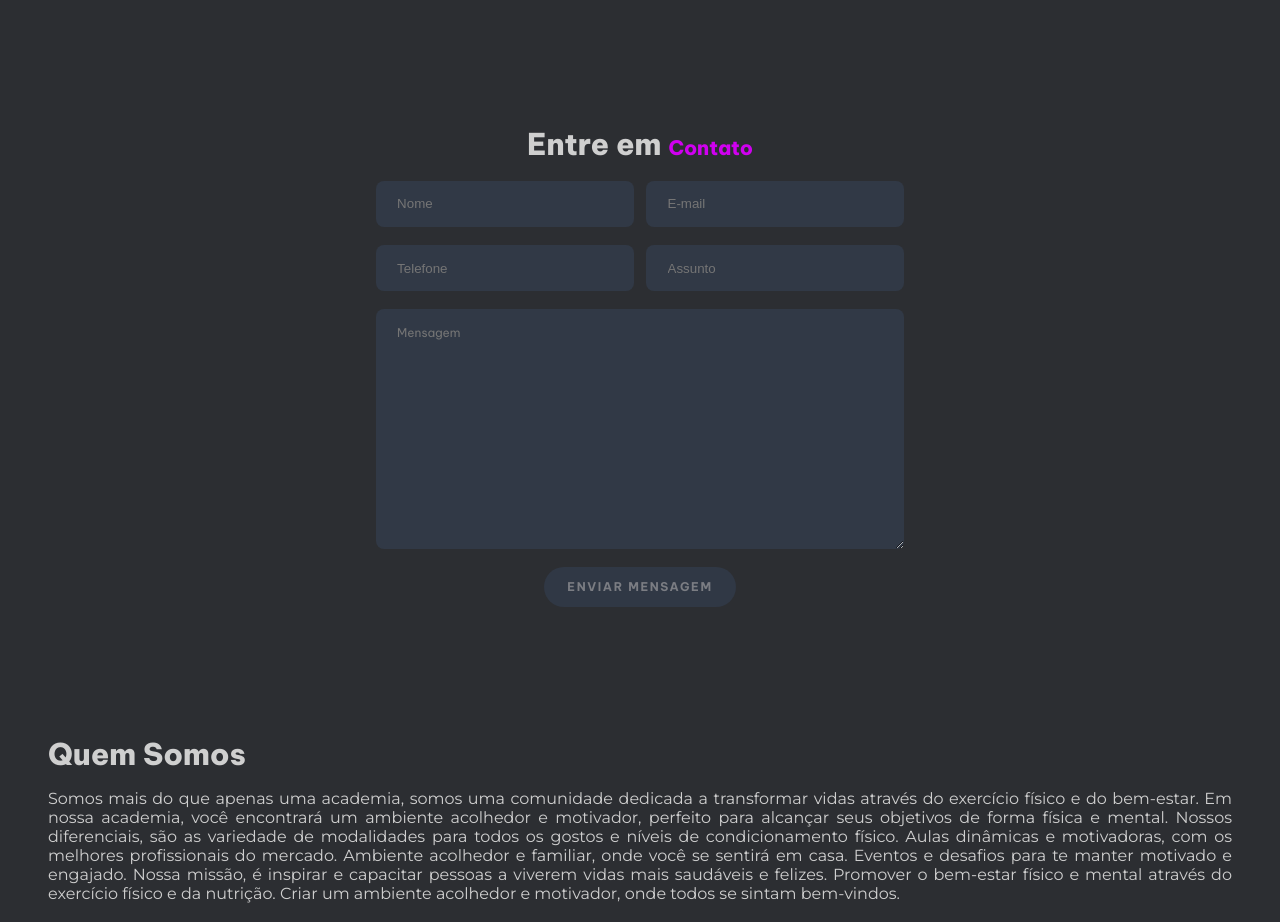
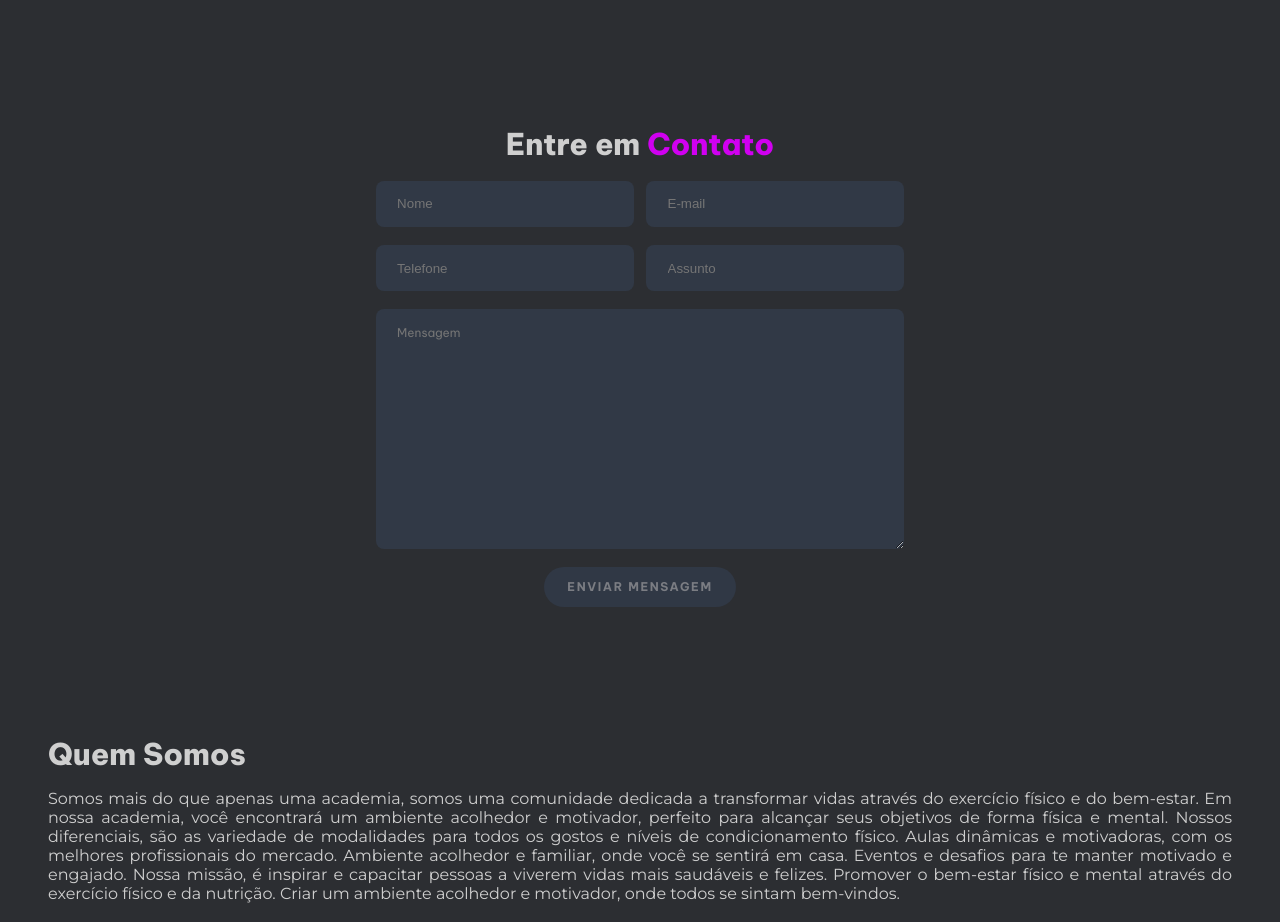
Before and after one commit to JhoneMello/site-academia-two, a plain HTML site: page index.html in a window 1280 px wide. Shown: the part 2706-3628 px from the top of the page. Drawn offline with nearby package versions, Linux system fonts and the light colour scheme; files whose address does not match are found by name; a web font is replaced by a local one.

Commit message:
Atualizão form span

```diff
--- a/css/style.css
+++ b/css/style.css
@@ -273,6 +273,10 @@ main{
         gap: 0.8rem;
     }
 
+    form span{
+        font-size: 30px;
+    }
+
 
     input {
         background-color: #313946;
```
